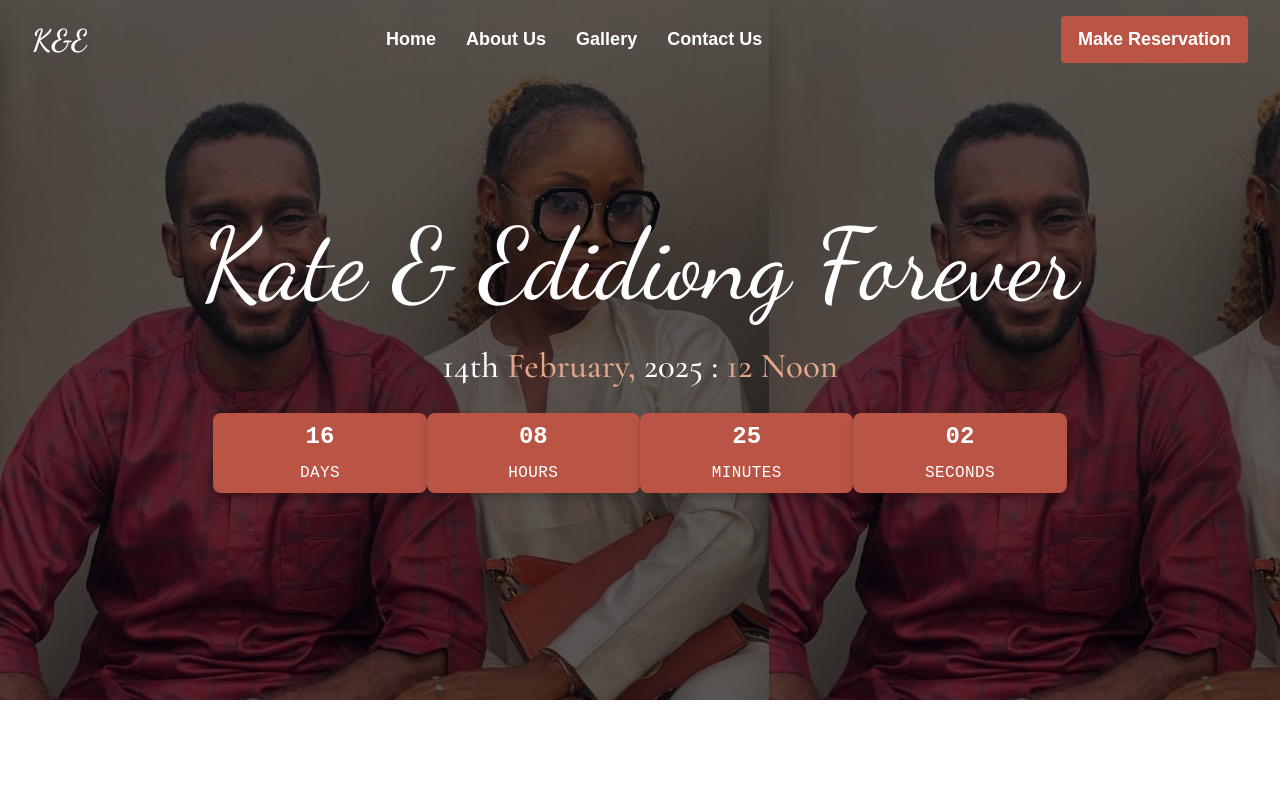
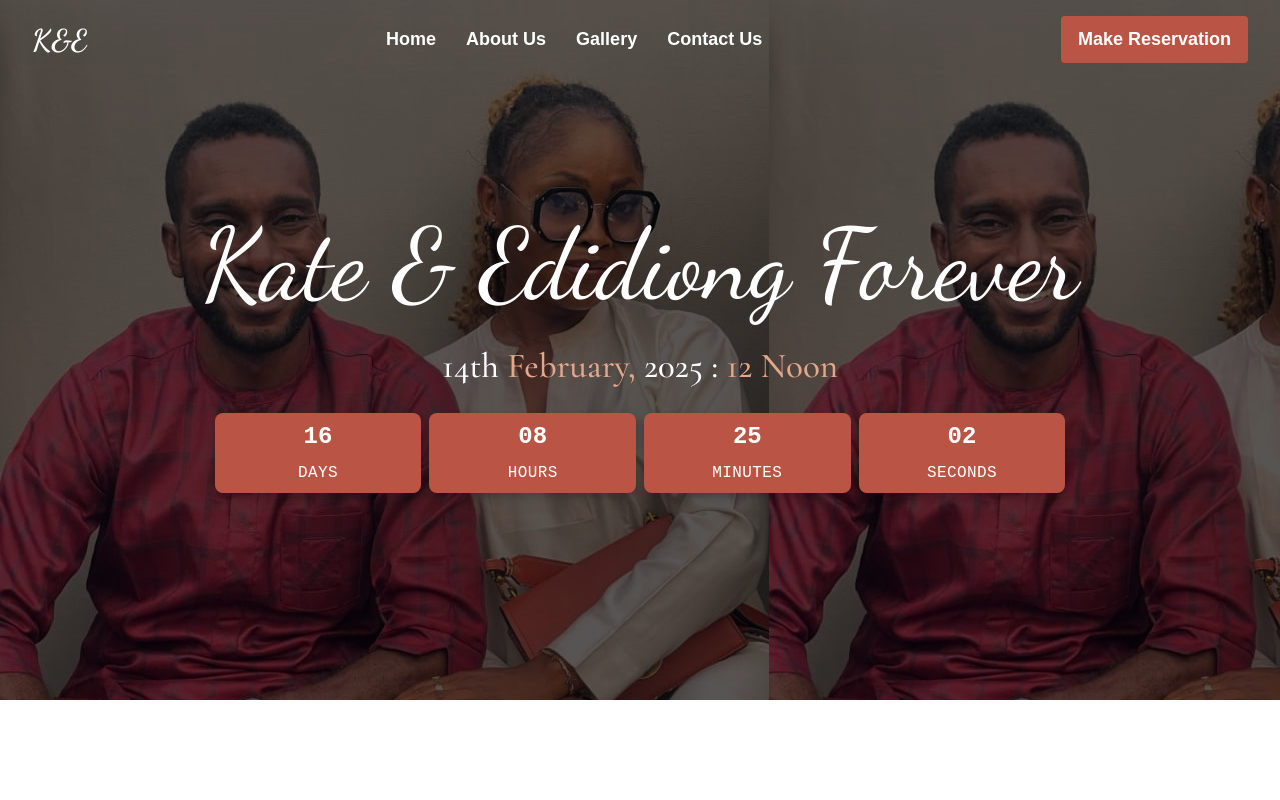
Before and after one commit to Richardjackson-web/kate-eddy2025, a plain HTML site: page index.html in a window 1280 px wide. Shown: the top 800 px of the page. Drawn offline with nearby package versions, Linux system fonts and the light colour scheme; files whose address does not match are found by name.

Commit message:
Adding all files

```diff
--- a/index.html
+++ b/index.html
@@ -46,25 +46,33 @@
         <small class="date md:text-[35px] text-[20px]">14th <span class="span">February,</span> 2025 : <span class="span">12 Noon</span></small>
         <!-- <small class="journey">Let's take you on a journey.</small> -->
         <div class="text-center mt-5">
-            <div class="countdown flex flex-row">
+            <div class="countdown flex flex-row gap-2">
                 <div class="md:basis-1/6">
 
                 </div>
-                <div class="countdown-box basis-1/6 py-2 md:px-12 px-5">
-                    <div class="number md:text-2xl text-1xl font-extrabold" id="days">00</div>
+                <div class="countdown-box md:basis-1/6 basis-1/4">
+                    <div class="py-2 md:px-12 px-3">
+                        <div class="number md:text-2xl text-1xl font-extrabold" id="days">00</div>
                     <div class="label uppercase text-1xl text-bold tracking-wide mt-2">Days</div>
+                    </div>
                 </div>
-                <div class="countdown-box basis-1/6 py-2 md:px-12 px-5">
-                    <div class="number md:text-2xl text-1xl font-extrabold" id="hours">00</div>
+                <div class="countdown-box md:basis-1/6 basis-1/4">
+                    <div class="py-2 md:px-12 px-3">
+                        <div class="number md:text-2xl text-1xl font-extrabold" id="hours">00</div>
                     <div class="label uppercase text-1xl text-bold tracking-wide mt-2">Hours</div>
+                    </div>
                 </div>
-                <div class="countdown-box basis-1/6 py-2 md:px-12 px-5">
-                    <div class="number md:text-2xl text-1xl font-extrabold" id="minutes">00</div>
+                <div class="countdown-box md:basis-1/6 basis-1/4">
+                    <div class="py-2 md:px-12 px-3">
+                        <div class="number md:text-2xl text-1xl font-extrabold" id="minutes">00</div>
                     <div class="label uppercase text-1xl text-bold tracking-wide mt-2">Minutes</div>
+                    </div>
                 </div>
-                <div class="countdown-box basis-1/6 py-2 md:px-12 px-5">
-                    <div class="number md:text-2xl text-1xl font-extrabold" id="seconds">00</div>
+                <div class="countdown-box md:basis-1/6 basis-1/4">
+                    <div class="py-2 md:px-12 px-3">
+                        <div class="number md:text-2xl text-1xl font-extrabold" id="seconds">00</div>
                     <div class="label uppercase text-1xl text-bold tracking-wide mt-2">Seconds</div>
+                    </div>
                 </div>
                 <div class="md:basis-1/6">
 
```
